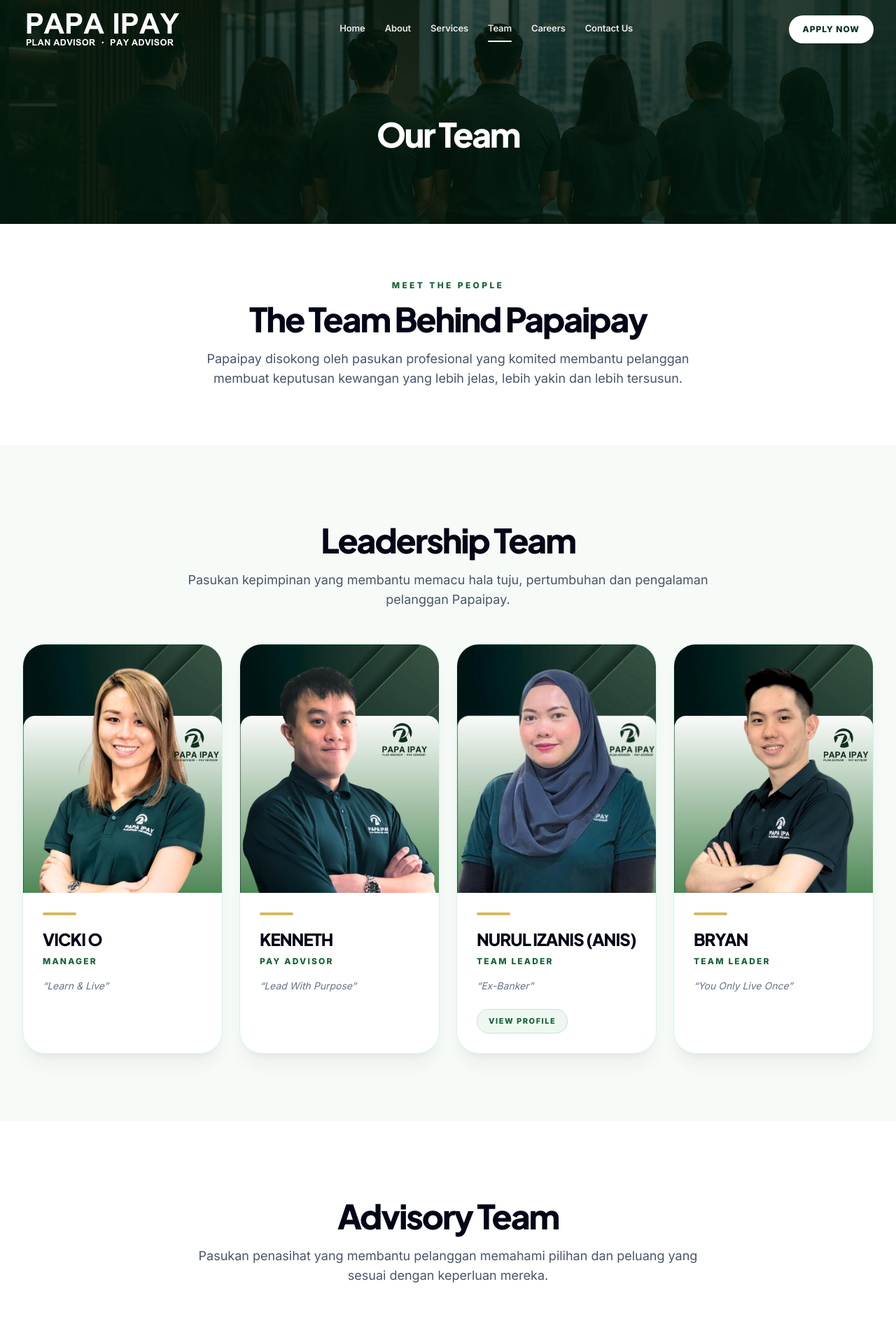
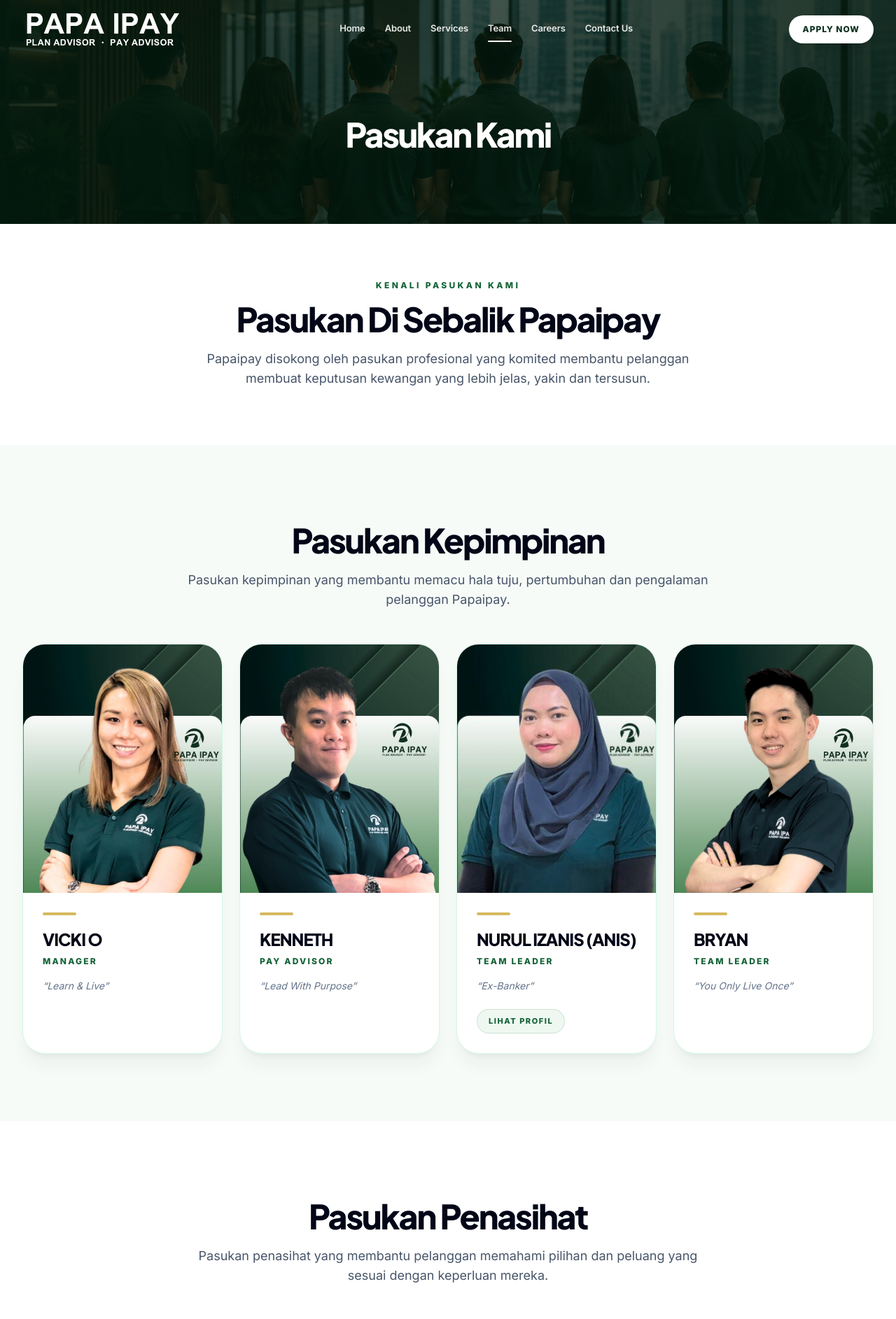
Before and after one commit to Neugens-Solution/papaipay-website, a Next.js app: page /team in a window 1280 px wide. Shown: the top 1885 px of the page at 70% size. Built offline with nearby package versions, Linux system fonts and the light colour scheme.

Commit message:
Update Team page BM copy

```diff
--- a/app/team/page.tsx
+++ b/app/team/page.tsx
@@ -45,10 +45,10 @@ const operationsTeam = [
 ];
 
 const networkStats = [
-  ["10+", "Years Experience"],
-  ["80+", "Financial Advisors"],
-  ["16,000+", "Customers Served"],
-  ["RM450 Mil", "Assets Under Advisory"],
+  ["10+", "Tahun Pengalaman"],
+  ["80+", "Penasihat Kewangan"],
+  ["16,000+", "Pelanggan Dibantu"],
+  ["RM450 Juta", "Aset Di Bawah Nasihat"],
 ];
 
 function BrandLogo({ dark = false }: { dark?: boolean }) {
@@ -65,7 +65,7 @@ function SectionHeading({ eyebrow, title, description, light = false }: { eyebro
 }
 
 function TeamCard({ member, featured = false }: { member: { name: string; role: string; quote: string; image: string; href?: string }; featured?: boolean }) {
-  const cardContent = <><div className="relative aspect-[4/5] overflow-hidden bg-[#edf6f0]"><Image src={member.image} alt={member.name} fill sizes={featured ? "(min-width: 1024px) 25vw, (min-width: 768px) 50vw, 100vw" : "(min-width: 1024px) 20vw, (min-width: 640px) 50vw, 100vw"} className="object-cover object-top transition duration-500 group-hover:scale-105" /></div><div className={featured ? "p-7" : "p-6"}><div className="mb-5 h-1 w-12 rounded-full bg-[#d6b95f]" /><h3 className={`font-extrabold leading-tight tracking-[-0.04em] text-slate-950 ${featured ? "text-2xl" : "text-xl"}`}>{member.name}</h3><p className="mt-2 text-xs font-extrabold uppercase tracking-[0.18em] text-brand-700">{member.role}</p><p className="mt-4 text-sm italic leading-6 text-slate-500">&ldquo;{member.quote}&rdquo;</p>{member.href && <span className="mt-5 inline-flex rounded-full border border-brand-700/15 bg-brand-50 px-4 py-2 text-[11px] font-extrabold uppercase tracking-[0.14em] text-brand-700 transition group-hover:border-brand-700/35 group-hover:bg-brand-700 group-hover:text-white">View Profile</span>}</div></>;
+  const cardContent = <><div className="relative aspect-[4/5] overflow-hidden bg-[#edf6f0]"><Image src={member.image} alt={member.name} fill sizes={featured ? "(min-width: 1024px) 25vw, (min-width: 768px) 50vw, 100vw" : "(min-width: 1024px) 20vw, (min-width: 640px) 50vw, 100vw"} className="object-cover object-top transition duration-500 group-hover:scale-105" /></div><div className={featured ? "p-7" : "p-6"}><div className="mb-5 h-1 w-12 rounded-full bg-[#d6b95f]" /><h3 className={`font-extrabold leading-tight tracking-[-0.04em] text-slate-950 ${featured ? "text-2xl" : "text-xl"}`}>{member.name}</h3><p className="mt-2 text-xs font-extrabold uppercase tracking-[0.18em] text-brand-700">{member.role}</p><p className="mt-4 text-sm italic leading-6 text-slate-500">&ldquo;{member.quote}&rdquo;</p>{member.href && <span className="mt-5 inline-flex rounded-full border border-brand-700/15 bg-brand-50 px-4 py-2 text-[11px] font-extrabold uppercase tracking-[0.14em] text-brand-700 transition group-hover:border-brand-700/35 group-hover:bg-brand-700 group-hover:text-white">Lihat Profil</span>}</div></>;
 
   if (member.href) {
     return <a href={member.href} className={`group block cursor-pointer overflow-hidden rounded-[1.75rem] border border-emerald-100 bg-white shadow-xl shadow-emerald-950/5 transition duration-300 hover:-translate-y-1.5 hover:border-brand-700/35 hover:shadow-2xl hover:shadow-emerald-950/15 focus:outline-none focus:ring-4 focus:ring-brand-700/15 ${featured ? "md:rounded-[2rem]" : ""}`}>{cardContent}</a>;
@@ -76,12 +76,12 @@ function TeamCard({ member, featured = false }: { member: { name: string; role:
 
 export default function TeamPage() {
   return <main className="min-h-screen bg-[#f7fbf8] text-slate-950"><SiteHeader active="Team" />
-    <section className="relative flex min-h-[190px] items-center justify-center overflow-hidden pt-16 text-center text-white md:min-h-[320px] md:pt-16"><div className="absolute inset-0 bg-cover bg-center" style={{ backgroundImage: "url('/hero-team.png')" }} /><div className="absolute inset-0 bg-[linear-gradient(90deg,rgba(3,26,14,0.9)_0%,rgba(3,26,14,0.72)_48%,rgba(3,26,14,0.88)_100%)]" /><div className="absolute inset-0 bg-gradient-to-t from-[#031a0e]/82 via-black/10 to-black/30" /><div className="relative mx-auto w-full max-w-7xl px-5 py-8 md:py-16 lg:px-8"><h1 className="text-3xl font-extrabold leading-[1.05] tracking-[-0.05em] md:text-4xl lg:text-5xl">Our Team</h1></div></section>
-    <section className="bg-white px-5 py-16 lg:px-8 lg:py-20"><SectionHeading eyebrow="MEET THE PEOPLE" title="The Team Behind Papaipay" description="Papaipay disokong oleh pasukan profesional yang komited membantu pelanggan membuat keputusan kewangan yang lebih jelas, lebih yakin dan lebih tersusun." /></section>
-    <section className="bg-[#f7fbf8] px-5 py-20 lg:px-8 lg:py-24"><div className="mx-auto max-w-7xl"><SectionHeading title="Leadership Team" description="Pasukan kepimpinan yang membantu memacu hala tuju, pertumbuhan dan pengalaman pelanggan Papaipay." /><div className="mt-12 grid gap-6 md:grid-cols-2 lg:grid-cols-4">{leadershipTeam.map((member) => <TeamCard key={member.name} member={member} featured />)}</div></div></section>
-    <section className="bg-white px-5 py-20 lg:px-8 lg:py-24"><div className="mx-auto max-w-7xl"><SectionHeading title="Advisory Team" description="Pasukan penasihat yang membantu pelanggan memahami pilihan dan peluang yang sesuai dengan keperluan mereka." /><div className="mt-12 grid gap-5 sm:grid-cols-2 lg:grid-cols-5">{advisoryTeam.map((member) => <TeamCard key={member.name} member={member} />)}</div></div></section>
-    <section className="bg-[#f7fbf8] px-5 py-20 lg:px-8 lg:py-24"><div className="mx-auto max-w-7xl"><SectionHeading title="Operations Team" description="Pasukan operasi yang memastikan proses harian berjalan lancar dan pengalaman pelanggan kekal konsisten." /><div className="mx-auto mt-12 grid max-w-5xl gap-6 md:grid-cols-3">{operationsTeam.map((member) => <TeamCard key={member.name} member={member} featured />)}</div></div></section>
-    <section className="relative overflow-hidden bg-[#02140c] px-5 py-20 text-white lg:px-8 lg:py-24"><div className="absolute inset-0 bg-[radial-gradient(circle_at_18%_16%,rgba(31,143,77,0.36),transparent_34%),radial-gradient(circle_at_84%_24%,rgba(214,185,95,0.18),transparent_30%),linear-gradient(135deg,rgba(255,255,255,0.05)_0_1px,transparent_1px_24px)]" /><div className="relative mx-auto max-w-7xl"><SectionHeading light title="Our Advisory Network" description="Pengalaman, kepakaran dan rangkaian penasihat kami membantu lebih ramai pelanggan membuat keputusan kewangan dengan lebih yakin." /><div className="mt-12 grid gap-5 sm:grid-cols-2 lg:grid-cols-4">{networkStats.map(([value, label]) => <div key={label} className="rounded-[1.75rem] border border-white/10 bg-white/10 p-7 text-center shadow-2xl shadow-black/10 backdrop-blur-md"><p className="text-3xl font-extrabold leading-tight tracking-[-0.05em] text-white md:text-4xl">{value}</p><p className="mt-4 text-xs font-extrabold uppercase tracking-[0.2em] text-[#d6b95f]">{label}</p></div>)}</div></div></section>
-    <section className="bg-white px-5 py-20 lg:px-8 lg:py-24"><div className="relative mx-auto max-w-7xl overflow-hidden rounded-[2rem] bg-[linear-gradient(135deg,#082314_0%,#0b301d_52%,#031a0e_100%)] p-8 text-center text-white shadow-2xl shadow-emerald-950/20 md:p-14"><div className="absolute inset-0 bg-cover bg-center opacity-[0.1]" style={{ backgroundImage: "url('/hero-team.png')" }} /><div className="absolute inset-0 bg-black/25" /><div className="relative"><h2 className="mx-auto max-w-3xl text-3xl font-extrabold leading-tight tracking-[-0.045em] md:text-5xl">Ready To Speak With Our Team?</h2><p className="mx-auto mt-6 max-w-2xl text-base leading-8 text-white/78">Connect with Papaipay and discover financial solutions tailored to your goals.</p><a href="/contact" className="mt-9 inline-flex rounded-full bg-white px-8 py-4 text-xs font-extrabold uppercase tracking-[0.12em] text-brand-900 shadow-xl transition hover:-translate-y-0.5 hover:bg-white/90">Contact Us</a></div></div></section>
+    <section className="relative flex min-h-[190px] items-center justify-center overflow-hidden pt-16 text-center text-white md:min-h-[320px] md:pt-16"><div className="absolute inset-0 bg-cover bg-center" style={{ backgroundImage: "url('/hero-team.png')" }} /><div className="absolute inset-0 bg-[linear-gradient(90deg,rgba(3,26,14,0.9)_0%,rgba(3,26,14,0.72)_48%,rgba(3,26,14,0.88)_100%)]" /><div className="absolute inset-0 bg-gradient-to-t from-[#031a0e]/82 via-black/10 to-black/30" /><div className="relative mx-auto w-full max-w-7xl px-5 py-8 md:py-16 lg:px-8"><h1 className="text-3xl font-extrabold leading-[1.05] tracking-[-0.05em] md:text-4xl lg:text-5xl">Pasukan Kami</h1></div></section>
+    <section className="bg-white px-5 py-16 lg:px-8 lg:py-20"><SectionHeading eyebrow="Kenali Pasukan Kami" title="Pasukan Di Sebalik Papaipay" description="Papaipay disokong oleh pasukan profesional yang komited membantu pelanggan membuat keputusan kewangan yang lebih jelas, yakin dan tersusun." /></section>
+    <section className="bg-[#f7fbf8] px-5 py-20 lg:px-8 lg:py-24"><div className="mx-auto max-w-7xl"><SectionHeading title="Pasukan Kepimpinan" description="Pasukan kepimpinan yang membantu memacu hala tuju, pertumbuhan dan pengalaman pelanggan Papaipay." /><div className="mt-12 grid gap-6 md:grid-cols-2 lg:grid-cols-4">{leadershipTeam.map((member) => <TeamCard key={member.name} member={member} featured />)}</div></div></section>
+    <section className="bg-white px-5 py-20 lg:px-8 lg:py-24"><div className="mx-auto max-w-7xl"><SectionHeading title="Pasukan Penasihat" description="Pasukan penasihat yang membantu pelanggan memahami pilihan dan peluang yang sesuai dengan keperluan mereka." /><div className="mt-12 grid gap-5 sm:grid-cols-2 lg:grid-cols-5">{advisoryTeam.map((member) => <TeamCard key={member.name} member={member} />)}</div></div></section>
+    <section className="bg-[#f7fbf8] px-5 py-20 lg:px-8 lg:py-24"><div className="mx-auto max-w-7xl"><SectionHeading title="Pasukan Operasi" description="Pasukan operasi yang memastikan proses harian berjalan lancar dan pengalaman pelanggan kekal konsisten." /><div className="mx-auto mt-12 grid max-w-5xl gap-6 md:grid-cols-3">{operationsTeam.map((member) => <TeamCard key={member.name} member={member} featured />)}</div></div></section>
+    <section className="relative overflow-hidden bg-[#02140c] px-5 py-20 text-white lg:px-8 lg:py-24"><div className="absolute inset-0 bg-[radial-gradient(circle_at_18%_16%,rgba(31,143,77,0.36),transparent_34%),radial-gradient(circle_at_84%_24%,rgba(214,185,95,0.18),transparent_30%),linear-gradient(135deg,rgba(255,255,255,0.05)_0_1px,transparent_1px_24px)]" /><div className="relative mx-auto max-w-7xl"><SectionHeading light title="Rangkaian Penasihat Kami" description="Pengalaman, kepakaran dan rangkaian penasihat kami membantu lebih ramai pelanggan membuat keputusan kewangan dengan lebih yakin." /><div className="mt-12 grid gap-5 sm:grid-cols-2 lg:grid-cols-4">{networkStats.map(([value, label]) => <div key={label} className="rounded-[1.75rem] border border-white/10 bg-white/10 p-7 text-center shadow-2xl shadow-black/10 backdrop-blur-md"><p className="text-3xl font-extrabold leading-tight tracking-[-0.05em] text-white md:text-4xl">{value}</p><p className="mt-4 text-xs font-extrabold uppercase tracking-[0.2em] text-[#d6b95f]">{label}</p></div>)}</div></div></section>
+    <section className="bg-white px-5 py-20 lg:px-8 lg:py-24"><div className="relative mx-auto max-w-7xl overflow-hidden rounded-[2rem] bg-[linear-gradient(135deg,#082314_0%,#0b301d_52%,#031a0e_100%)] p-8 text-center text-white shadow-2xl shadow-emerald-950/20 md:p-14"><div className="absolute inset-0 bg-cover bg-center opacity-[0.1]" style={{ backgroundImage: "url('/hero-team.png')" }} /><div className="absolute inset-0 bg-black/25" /><div className="relative"><h2 className="mx-auto max-w-3xl text-3xl font-extrabold leading-tight tracking-[-0.045em] md:text-5xl">Sedia Berhubung Dengan Pasukan Kami?</h2><p className="mx-auto mt-6 max-w-2xl text-base leading-8 text-white/78">Hubungi Papaipay untuk memahami pilihan kewangan yang sesuai berdasarkan situasi dan keperluan anda.</p><a href="/contact" className="mt-9 inline-flex rounded-full bg-white px-8 py-4 text-xs font-extrabold uppercase tracking-[0.12em] text-brand-900 shadow-xl transition hover:-translate-y-0.5 hover:bg-white/90">Hubungi Kami</a></div></div></section>
     <SiteFooter /></main>;
 }
```
